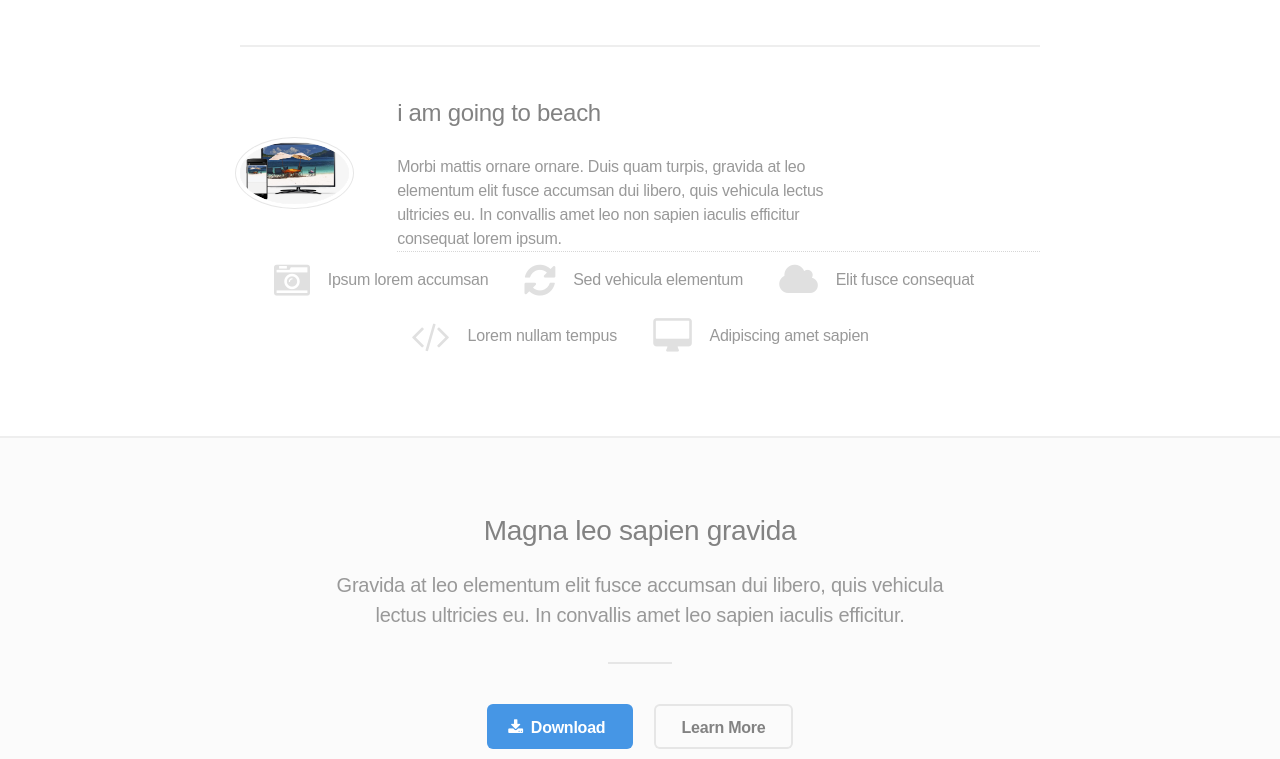
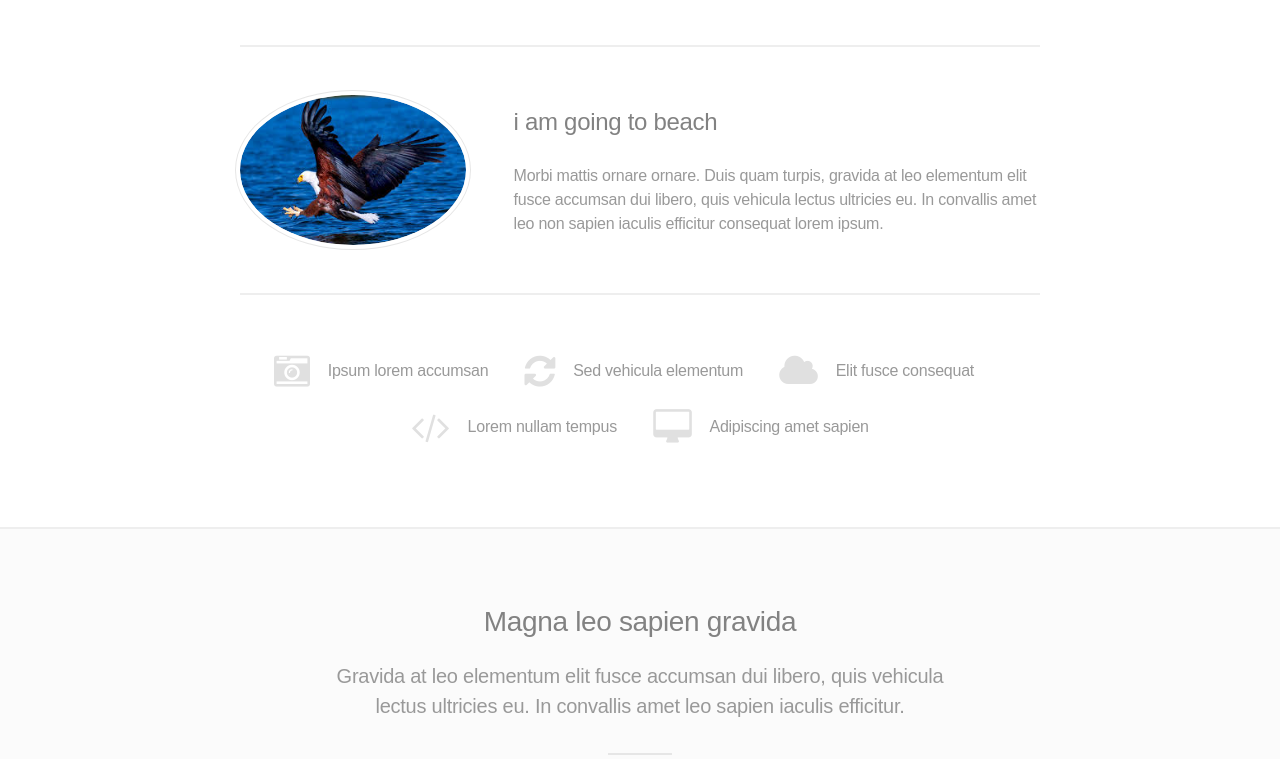
Before and after one commit to thavarasa/thavarasa.github.io, a plain HTML site: page index.html in a window 1280 px wide. Shown: the part 1681-2440 px from the top of the page. Drawn offline with Linux system fonts and the light colour scheme.

Commit message:
add eagle

```diff
--- a/index.html
+++ b/index.html
@@ -61,7 +61,7 @@
 						</div>
 					</section>
 					<section class="spotlight">
-						<div class="image"><a href="https://chromecast-for-everyone-1.jpg/watch?v=eq3EY17SJSQ"/><img src="images/backdrop-screen-personal.jpg" alt="<"/></div>
+						<div class="image"><img src="images/eagle.jpeg" alt="" /></div>
 						<div class="content">
 							<h3>i am going to beach</h3>
 							<p>Morbi mattis ornare ornare. Duis quam turpis, gravida at leo elementum elit fusce accumsan dui libero, quis vehicula lectus ultricies eu. In convallis amet leo non sapien iaculis efficitur consequat lorem ipsum.</p>
```
Also changed, not shown: images/eagle.jpeg (renamed from images/images.jpeg).
